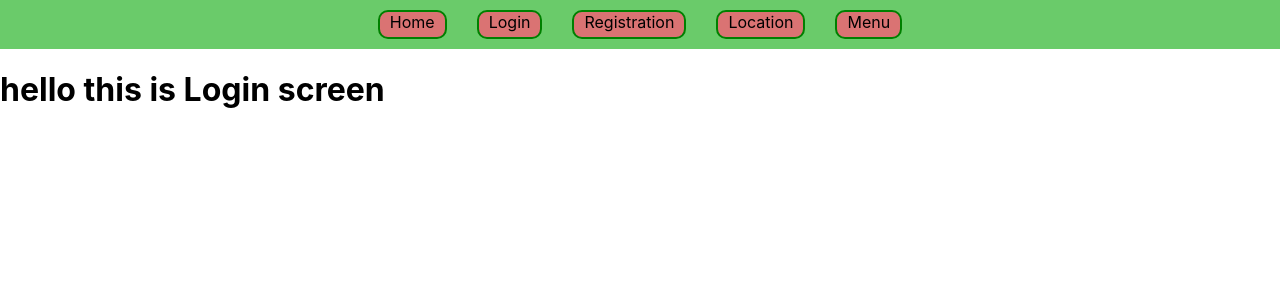
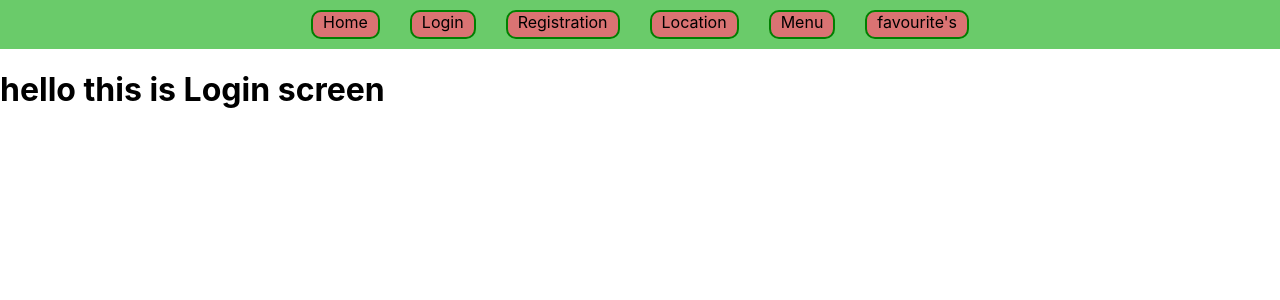
Before and after one commit to nandiswarb93/react-mini-project, a React (Create React App) app: page /login in a window 1280 px wide. Shown: the top 300 px of the page. Built offline with nearby package versions, Linux system fonts and the light colour scheme.

Commit message:
some code was added

```diff
--- a/src/project/navbar.js
+++ b/src/project/navbar.js
@@ -37,6 +37,12 @@ const Navbar = () => {
               Menu
             </NavLink>
           </li>
+
+          <li className="nav-item">
+            <NavLink to="/Favourite" style={linkStyle}>
+              favourite's
+            </NavLink>
+          </li>
         </ul>
       </div>
     </nav>
```
Also changed, not shown: src/project/favourite.js (added, +11 -0 lines).
